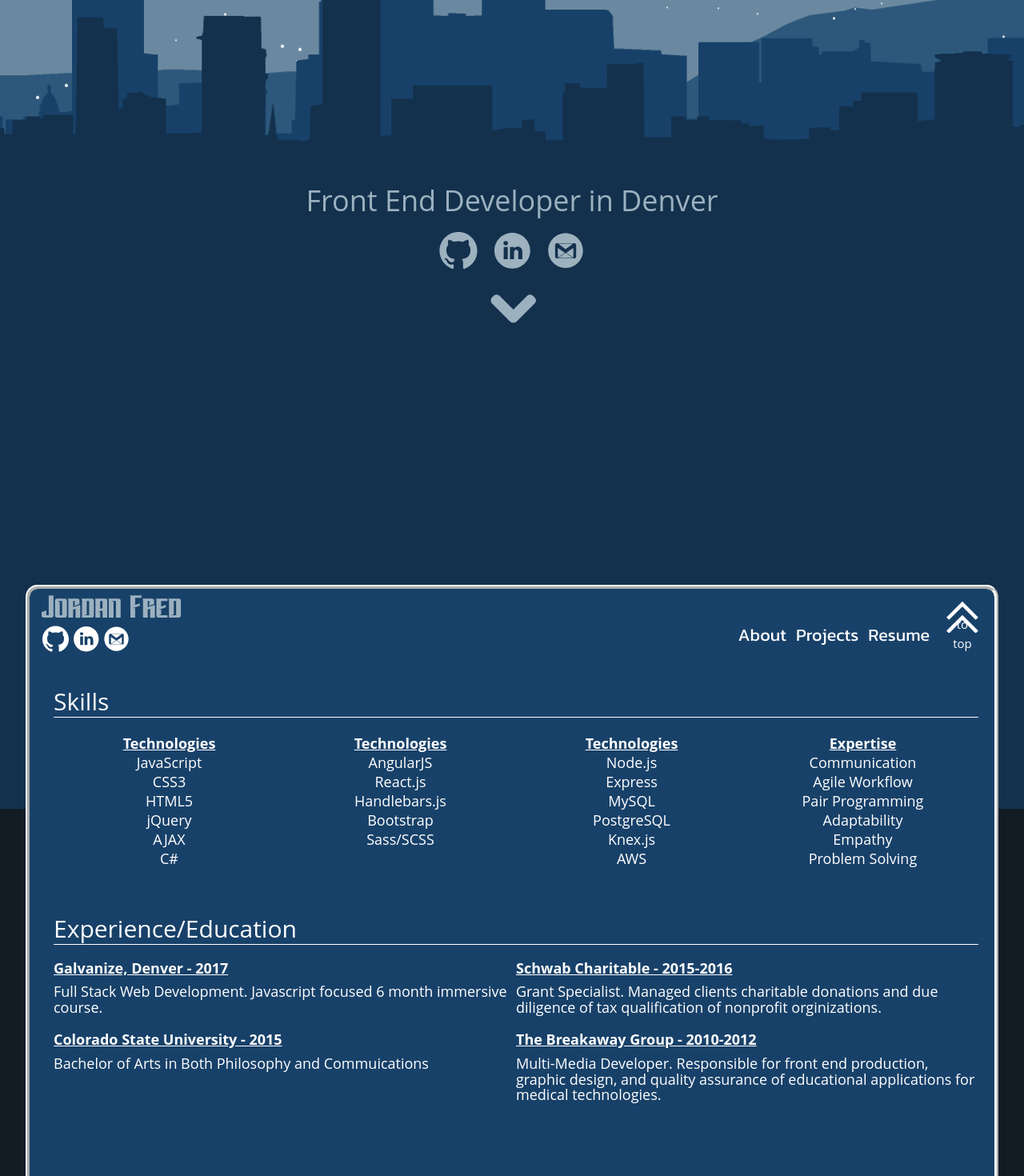
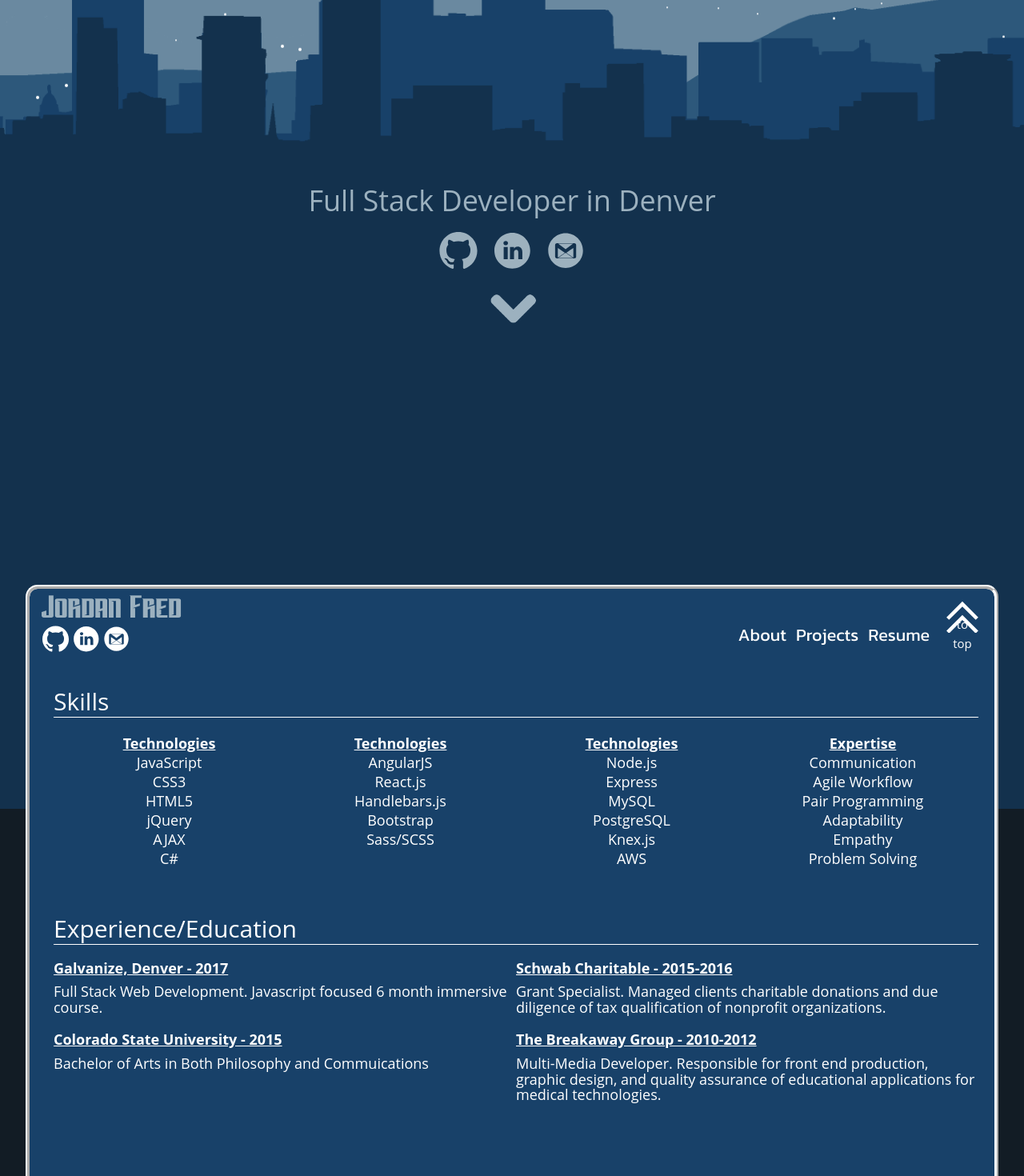
Before and after one commit to JCFred/reactPortfolio, a React (Create React App) app: page /Resume in a window 1280 px wide. Shown: the part 269-1739 px from the top of the page at 80% size. Built offline with nearby package versions, Linux system fonts and the light colour scheme.

Commit message:
more corrections

```diff
--- a/src/components/pages/resumePage.js
+++ b/src/components/pages/resumePage.js
@@ -95,7 +95,7 @@ class ResumePage extends Component {
             <section>
               <div className="exp">
                 <h4><b><u>Schwab Charitable - 2015-2016</u></b></h4>
-                <h4>Grant Specialist. Managed clients charitable donations and due diligence of tax qualification of nonprofit orginizations.</h4>
+                <h4>Grant Specialist. Managed clients charitable donations and due diligence of tax qualification of nonprofit organizations.</h4>
               </div>
 
               <div>
--- a/src/components/pages/splashPage.js
+++ b/src/components/pages/splashPage.js
@@ -17,7 +17,7 @@ class SplashPage extends Component {
         <div id="denver5"></div>
 
         <div id="movingBackground">
-          <h1 id="titleText">Front End Developer in Denver</h1>
+          <h1 id="titleText">Full Stack Developer in Denver</h1>
 
           <div className="personalLinks">
 
```
